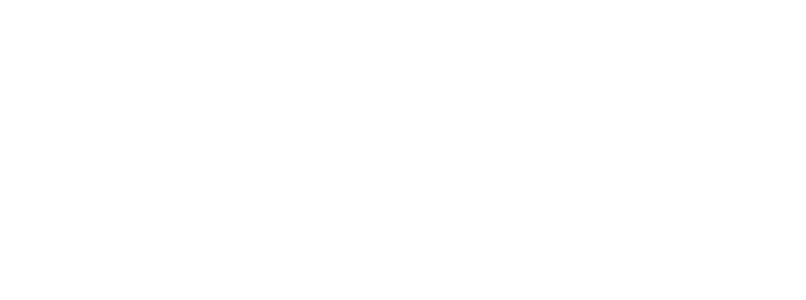
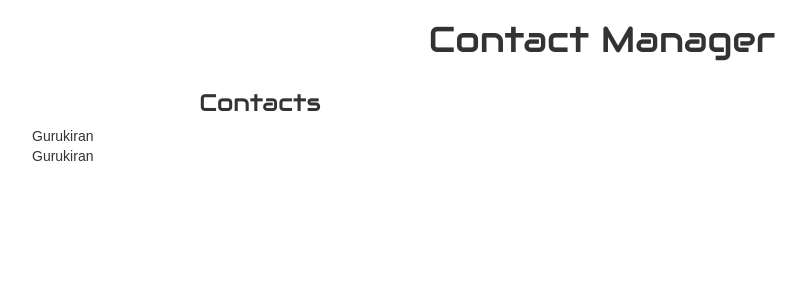
Before and after one commit to guru-sode/redux-contact-app, a React (Create React App) app: page / in a window 1280 px wide. Shown: the top 300 px of the page, without its empty margins (38-844 px from the left). Built offline with nearby package versions, Linux system fonts and the light colour scheme.

Commit message:
Add contactlist.jsx

```diff
--- a/src/App.css
+++ b/src/App.css
@@ -1,28 +1,13 @@
-.App {
+@import url('https://fonts.googleapis.com/css?family=Audiowide');
+
+h1,h3 {
+  font-family: 'Audiowide', cursive;
   text-align: center;
 }
 
-.App-logo {
-  animation: App-logo-spin infinite 20s linear;
-  height: 80px;
+.contact-container{
+  width: 40%;
+  margin-left: 0%;
+  float: left;
+  clear: left;
 }
-
-.App-header {
-  background-color: #222;
-  height: 150px;
-  padding: 20px;
-  color: white;
-}
-
-.App-title {
-  font-size: 1.5em;
-}
-
-.App-intro {
-  font-size: large;
-}
-
-@keyframes App-logo-spin {
-  from { transform: rotate(0deg); }
-  to { transform: rotate(360deg); }
-}
--- a/src/App.js
+++ b/src/App.js
@@ -1,10 +1,12 @@
 import React, { Component } from 'react';
 import './App.css';
+import ContactList from './ContactList';
 
 class App extends Component {
   render() {
     return (
       <div className="container">
+      <ContactList />
       </div>
     );
   }
--- /dev/null
+++ b/src/ContactList.jsx
@@ -0,0 +1,30 @@
+import React, { Component } from 'react';
+
+class ContactList extends Component {
+    constructor(){
+        super();
+        this.state ={
+            name:[]
+        };
+    }
+
+    componentDidMount = () =>{
+        fetch('')
+        .then((response)=>response.json)
+        .then((data)=>console.log(data))
+    }
+    render() {
+        return (
+            <div>
+                <h1>Contact Manager</h1>
+                <div className='contact-container'>
+                <h3>Contacts</h3>
+                    <div>Gurukiran</div>
+                    <div>Gurukiran</div>
+                </div>
+            </div>
+        );
+    }
+}
+
+export default ContactList;
```
Also changed, not shown: src/logo.svg (deleted).
